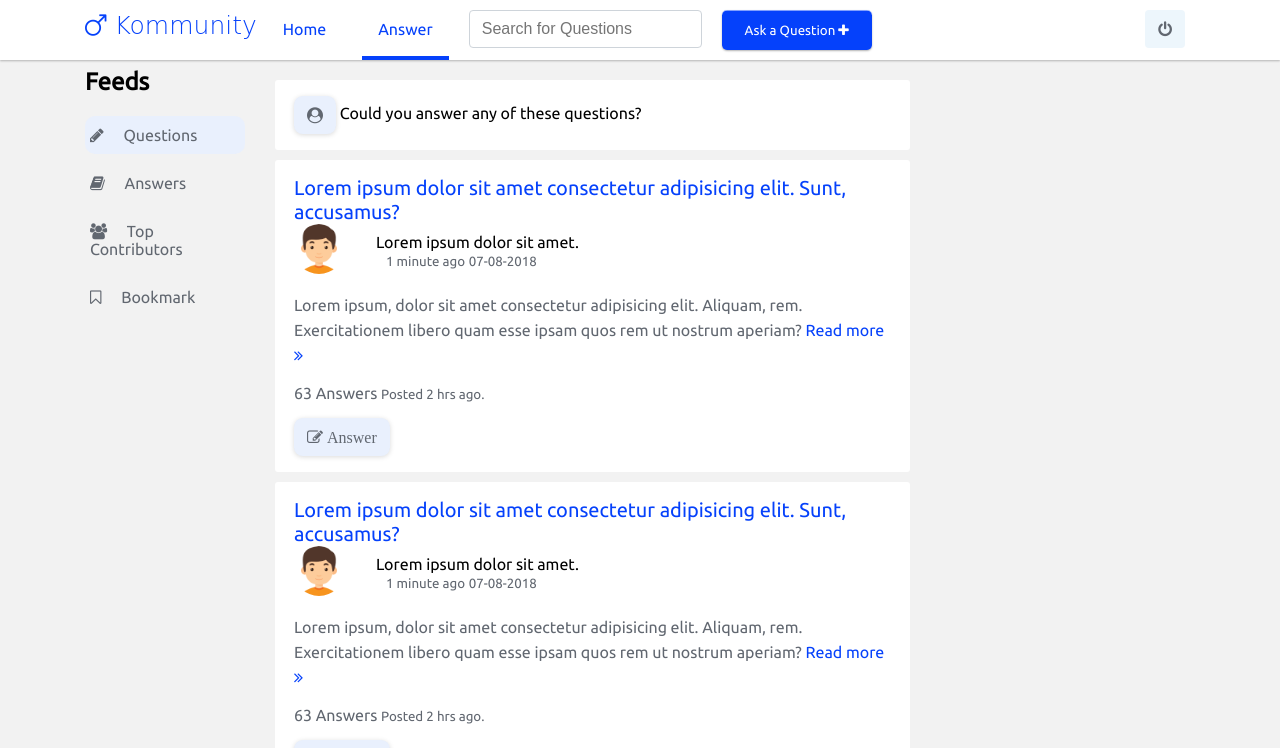
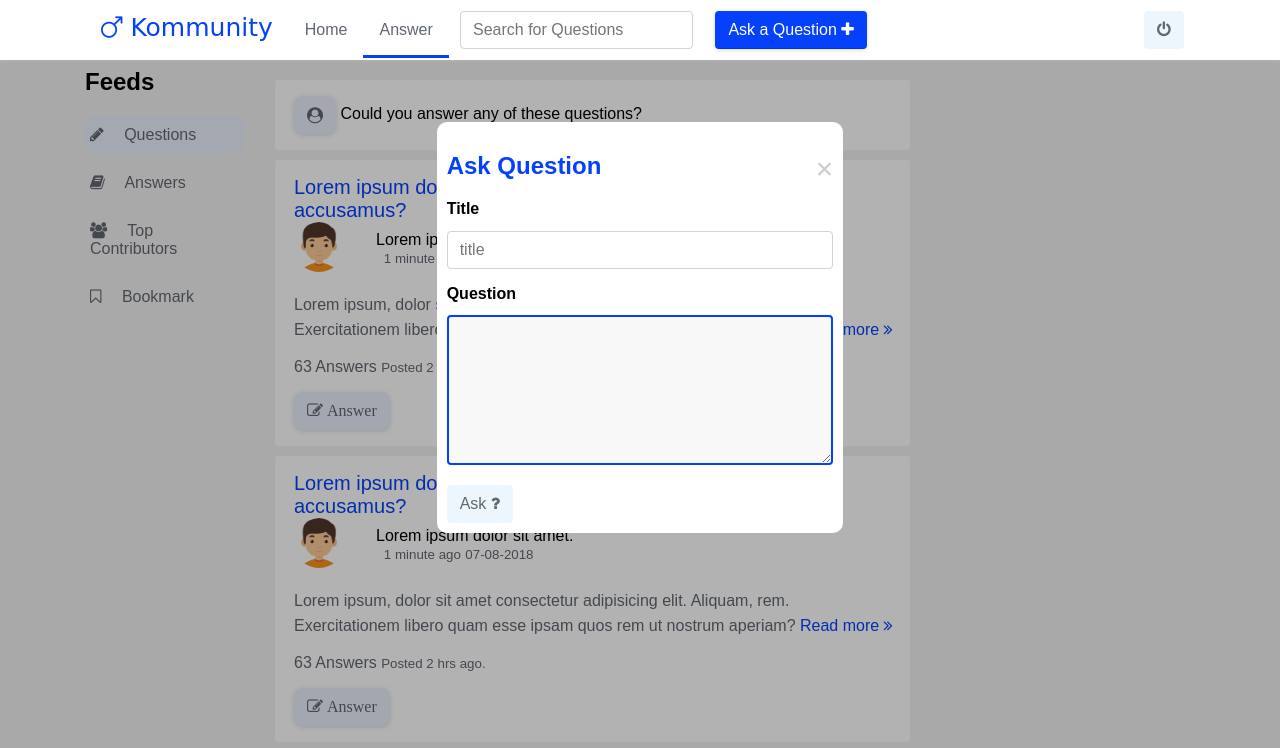
Before and after one commit to wiztemple/kommunity, a plain HTML site: page UI/question.html in a window 1280 px wide. Both pictures are taken after a click on the button "Ask a Question". Shown: the top 748 px of the page. Drawn offline with Linux system fonts and the light colour scheme; a web font is replaced by a local one.

Commit message:
feat(UI): add index page
- add questions page

- add answer page

- add profile page

- add signup page

- add signin page

[finishes #159608044 #159646309 #159646339 #159646263 #159608204 #159608255]

```diff
--- a/UI/assets/css/app.css
+++ b/UI/assets/css/app.css
@@ -1,6 +1,6 @@
 
 @import url('https://fonts.googleapis.com/css?family=Fredericka+the+Great');
-@import url('https://fonts.googleapis.com/css?family=Ubuntu');
+@import url('https://fonts.googleapis.com/css?family=Sunflower:300');
 *,
 *::before,
 *::after {
@@ -10,9 +10,8 @@
 body{
     padding: 0;
     margin: 0;
-    font-family: 'Ubuntu', sans-serif;
+    font-family: 'Sunflower', sans-serif;
     font-kerning: normal;
-    font-weight: 100 !important;
     background: #f2f2f2;
 }
 body::-webkit-scrollbar {
@@ -148,7 +147,7 @@ max-width: 100%;
     display: flex;
 }
 .navbar__nav{
-    padding: 10px;
+    padding: 1px 0px;
 }
 .nav__items{
     display: flex;
@@ -162,41 +161,45 @@ max-width: 100%;
 }
 
 .nav__logo{
-padding: 0.7rem 0rem !important;
+padding: 0.8rem 01rem !important;
 font-family: 'Fredericka the Great', cursive;
 font-size: 25px !important;
 color:#0541fb !important;
  }
  .nav__link{
-    padding: 0.6rem 1rem;
+    padding: 1.23rem 1rem;
     position: relative;
     display: flex;
     justify-content:center;
     align-content: center;
     align-self: center;
     align-items: center;
-    color:#0541fb;
+    color:#616770;
     text-decoration: none;
 
+}
+.nav__link:hover {
+    background: #f1f1f1;
+    color: #0541fb;
+    transition: all 0.2s ease-in;
 }
 .nav__link::after{
     position: absolute;
     content: '';
-    bottom: -0.8rem;
+    bottom: 0;
     width:100%;
-    border-bottom: 4px solid transparent;
 }
 .active::after{
     position: absolute;
     content: '';
-    bottom: -0.8rem;
+    bottom: 0;
     width:100%;
-    border-bottom: 4px solid #0541fb;
+    border-bottom: 3px solid #0541fb;
 }
-.nav__link:hover::after{
+/* .nav__link:hover::after{
     border-bottom-color:#0541fb;
     transition: border-bottom-color ease-in-out 0.3s;
-}
+} */
 /*  */
 @media (max-width: 575.98px) {
   .shelter {
@@ -359,7 +362,7 @@ blockquote {
     border: 1px solid transparent;
     padding: .375rem .75rem;
     font-size: 1rem;
-    font-family: 'Ubuntu', sans-serif;
+    font-family: 'Sunflower', sans-serif;
     line-height: 1.5;
     border-radius: .25rem;
     transition: color .15s ease-in-out,background-color .15s ease-in-out, border-color .15s ease-in-out,box-shadow .15s ease-in-out;
@@ -375,6 +378,8 @@ blockquote {
 .btn-blue {
     background-color: #0541fb;
     color: #fff;
+    border-bottom: 1px solid rgba(0, 0, 0, 0.2);
+	box-shadow: 0 1px 5px rgba(0, 0, 0, 0.15)
 }
 .btn-blue:focus {
     outline: none;
@@ -394,7 +399,7 @@ blockquote {
     outline: none;
 }
 .button {
-    height: 40px;
+    height: 38px;
     width:150px;
     font-family: 'Ubuntu', sans-serif;
     background-color: #0541fb;
@@ -679,6 +684,9 @@ border-radius: 50%;
 }
 /*utilities*/
 /*padding*/
+.p__8 {
+    padding: 0.7rem;
+}
 .p-1 {
     padding: 1rem;
 }
--- a/UI/assets/js/main.js
+++ b/UI/assets/js/main.js
@@ -24,8 +24,8 @@ function closeModal() {
 }
 function navToggle() {
     const navs = document.querySelector('.nav__items');
+    navs.forEach(nav => nav.classList.add('navbar__toggleShow'));
     console.log(navs);
-    navs.forEach(nav => nav.classList.add('navbar__toggleShow'));
 }
 function dropAnswerBox() {
     const answerBox = document.getElementById('answerBox');
--- a/UI/question.html
+++ b/UI/question.html
@@ -35,17 +35,17 @@
                             </a>
 
                         </div>
-                        <div class="navbar__nav nav__underline">
+                        <div class="navbar__nav nav__underline p__8">
                         <div class="search">
                             <input class="form-control" type="text" placeholder="Search for Questions">
                         </div>
                         </div>
-                        <div class="navbar__nav nav__underline">
-                                <button type="button" class="button ripple" id="questionBtn">Ask a Question <i class="fa fa-plus"></i></button>
+                        <div class="navbar__nav nav__underline p__8">
+                                <button type="button" class="btn btn-blue ripple" id="modalBtn">Ask a Question <i class="fa fa-plus"></i></button>
                         </div>
                     </nav>
                     <nav class="nav__items nav__items-right">
-                        <div class="navbar__nav pr-0">
+                        <div class="navbar__nav pr-0 p__8">
                             <a href="#">
                                 <button type="button" class="btn btn-colorless" id="loginBtn"><i class="fa fa-power-off"></i></button>
                             </a>
@@ -236,5 +236,40 @@
             </div>
         </section>
     </div>
+    <section>
+        <div id="modal" class="modal">
+            <div>
+                <div class="columns">
+                    <div class="col-4"></div>
+                    <div class="col-4">
+                        <div class="modal-content">
+                            <div class="modal-header">
+                                <span class="closeBtn">&times;</span>
+                                <h2 class="text-blue">Ask Question</h2>
+                            </div>
+                            <div class="modal-body">
+                                <form>
+                                    <div class="form-row">
+                                        <label for="name">Title</label>
+                                        <input type="text" class="form-control" placeholder="title">
+                                    </div>
+                                    <div class="form-row">
+                                        <label for="name">Question</label>
+                                        <textarea class="textarea" rows="4" cols="50" placeholder="your question's body">
+                                        </textarea>
+                                    </div>
+                                </form>
+                            </div><!--end modal body-->
+                            <div class="modal-footer">
+                            <button class="btn ripple btn-colorless">Ask <i class="fa fa-question"></i></button>
+                            </div>
+                        </div>
+                    </div>
+                    <div class="col-4"></div>
+                </div>
+            </div>
+        </div>
+    </section>
+    <script src="./assets/js/main.js"></script>
 </body>
 </html>
```
Also changed, not shown: UI/answer.html (+4 -4 lines), UI/index.html (+10 -9 lines), UI/profile.html (+4 -3 lines), UI/signin.html (+1 -0 lines), UI/signup.html (+1 -0 lines).
